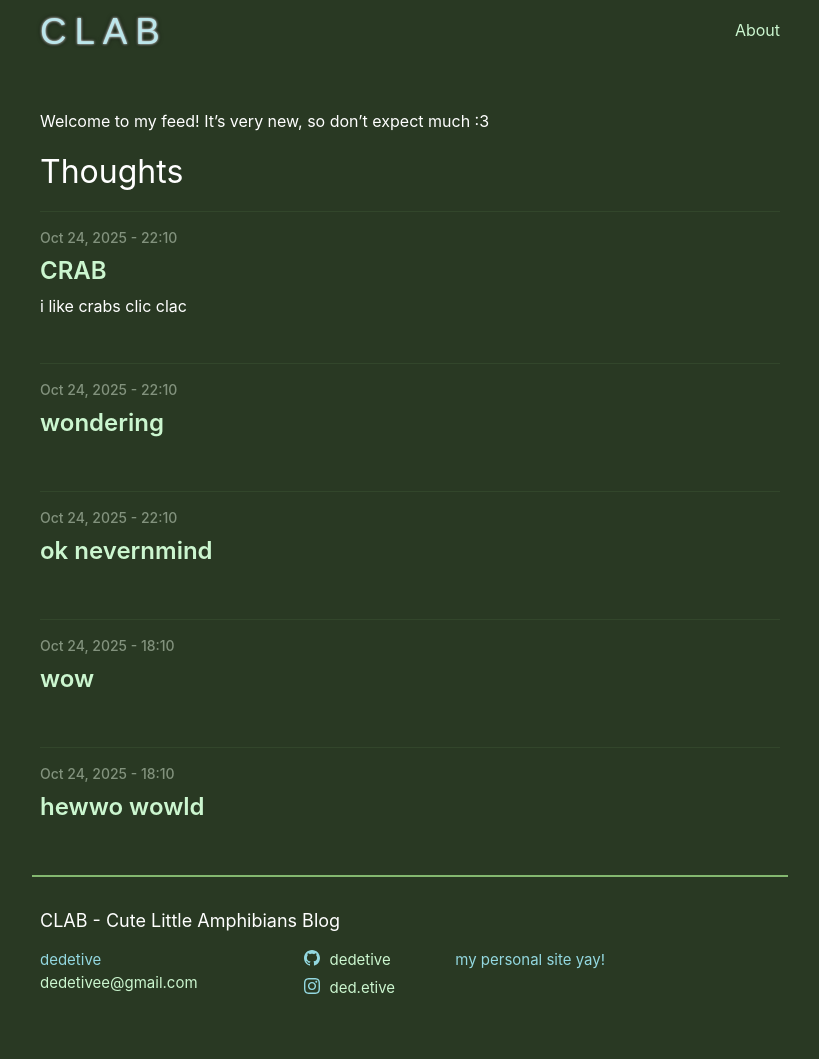
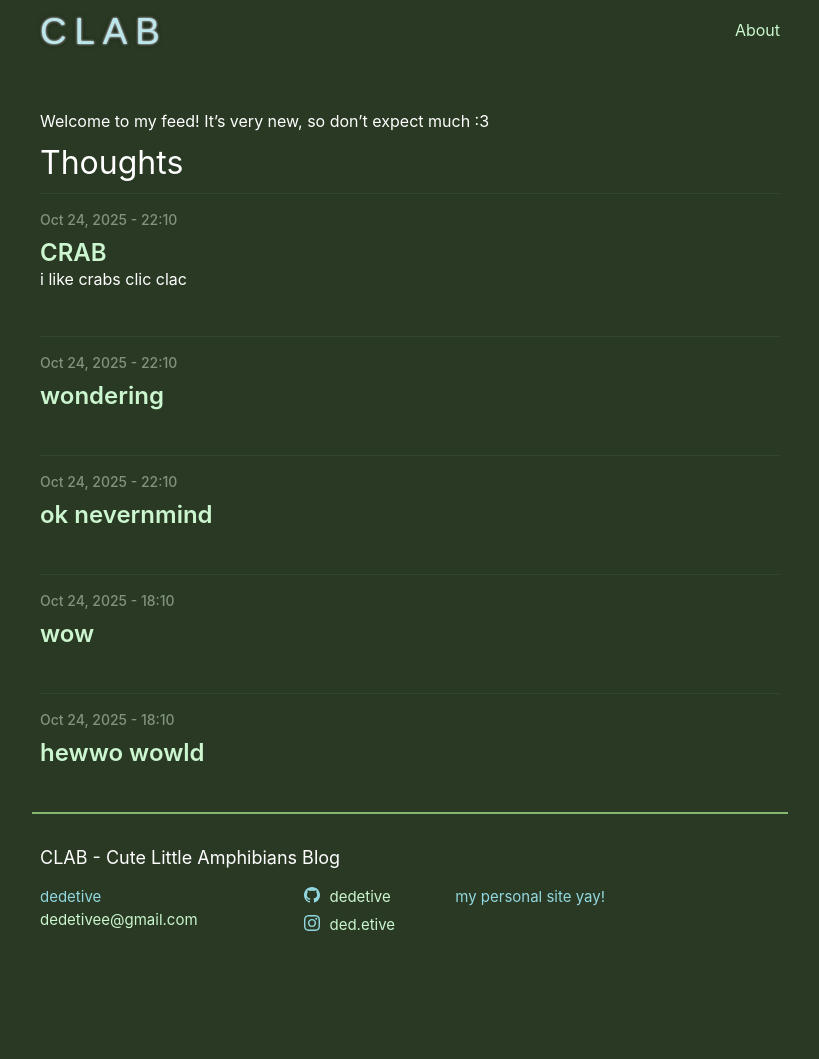
Before and after one commit to dedetive/dedetive.github.io, a Jekyll site: the page built from index.md, in a window 1280 px wide. Shown: the whole page, without its empty margins (230-1049 px from the left). Built offline with Jekyll 4.4.1, drawn with Linux system fonts in a browser that asks for light colours; after the commit the page ends 987 px from its top, so only the background shows below that.

Commit message:
Reduce default margin-bottom

```diff
--- a/_sass/minima/_base.scss
+++ b/_sass/minima/_base.scss
@@ -37,7 +37,7 @@
 p, blockquote, pre,
 ul, ol, dl, figure,
 %vertical-rhythm {
-  margin-bottom: $spacing-unit * 0.5;
+  margin-bottom: 6px;
 }
 
 
```
